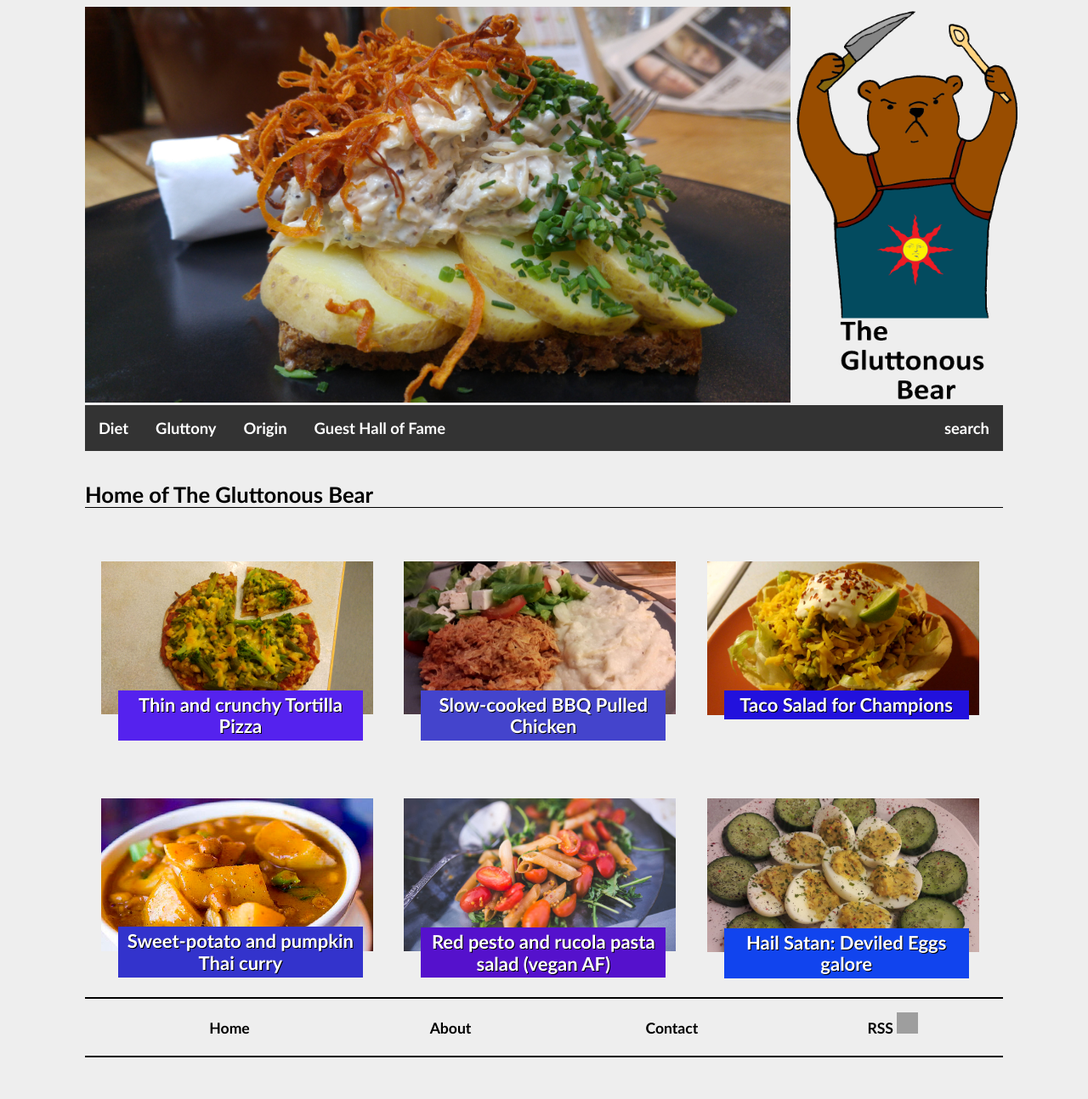
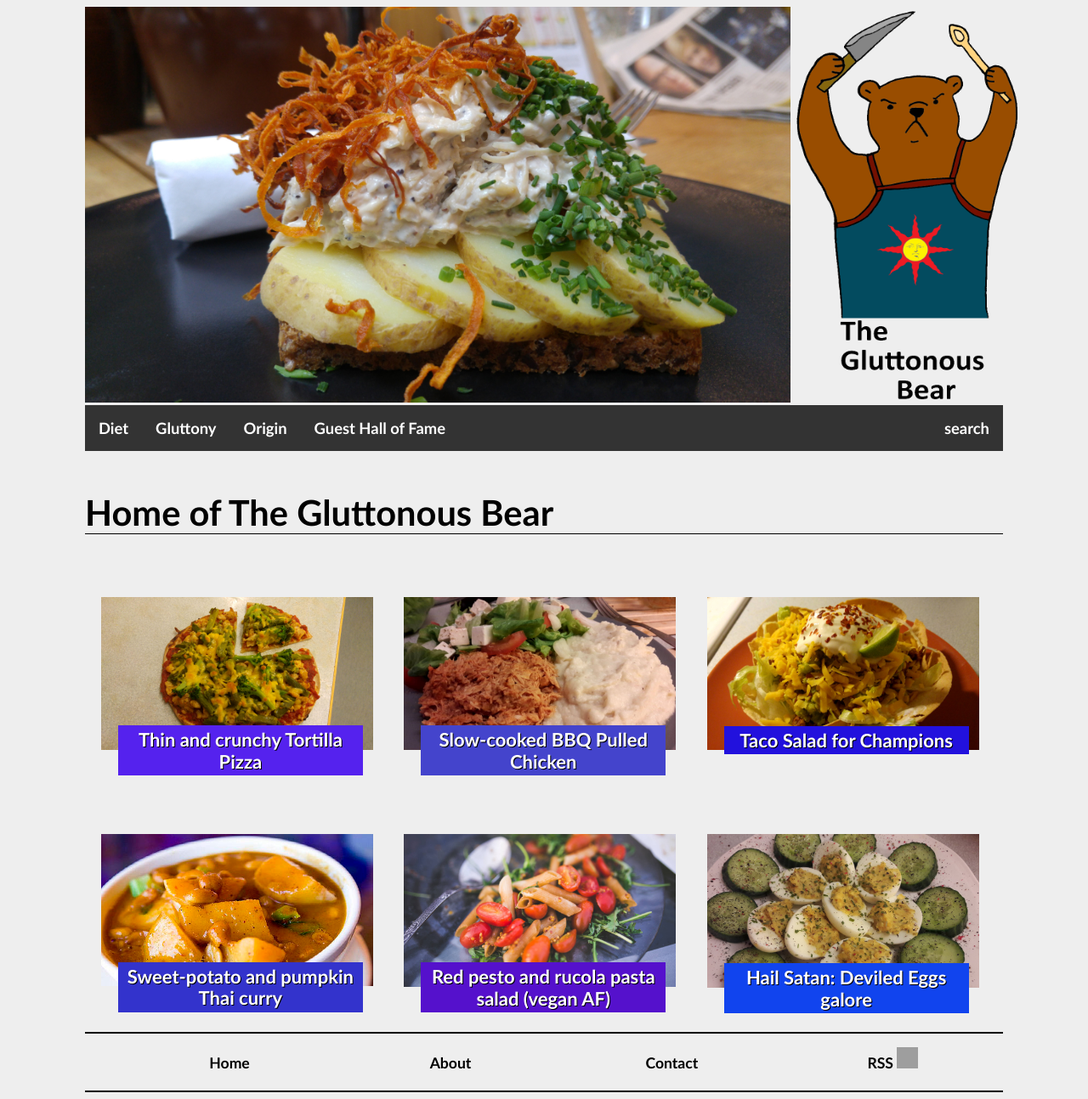
Before and after one commit to gluttonousbear/gluttonousbear.github.io, a Jekyll site: the page built from index.html, in a window 1280 px wide. Shown: the whole page at 85% size. Built offline with Jekyll 4.4.1, drawn with Linux system fonts in a browser that asks for light colours; before the commit the page ends 1253 px from its top, so only the background shows below that; grey boxes are pictures that could not be loaded.

Commit message:
Update main.css

```diff
--- a/css/main.css
+++ b/css/main.css
@@ -4,7 +4,7 @@ html, body {
 }
 h1 {
 	font-family: "Trebuchet MS";
-	font-size: 160%;
+	font-size: 260%;
 	display:block;
 	border:1px solid black;
 	border-top:0;
```
